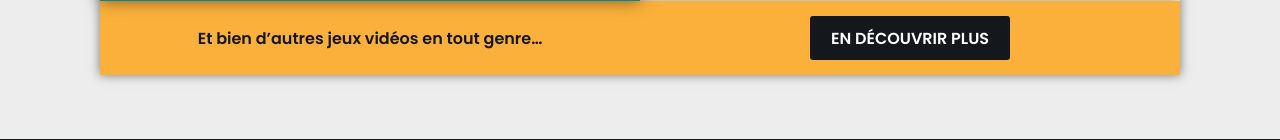
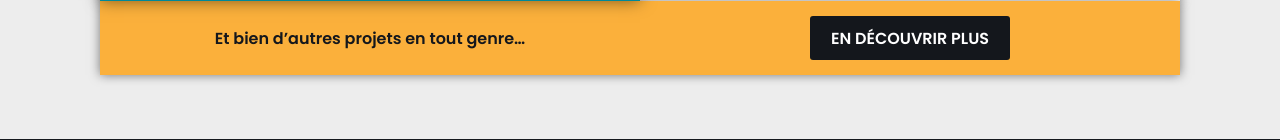
Before and after one commit to mathis-gasparotto/mathisgasparotto.fr, a PHP site: template pages/home.php in a window 1280 px wide. Shown: the part 2299-2439 px from the top of the page. Run offline with PHP 8.4, Linux system fonts and the light colour scheme; the template is opened without the code that fills it, so the values that code supplies are empty; some libraries are stand-ins or nearby versions.

Commit message:
:speech_balloon: Update more text for projects component

```diff
--- a/components/projects.php
+++ b/components/projects.php
@@ -43,7 +43,7 @@ $projects = [
     <?php } ?>
   </div>
   <div class="projects-show-more container">
-    <div class="left bold">Et bien d’autres jeux vidéos en tout genre…</div>
+    <div class="left bold">Et bien d’autres projets en tout genre…</div>
     <div class="right">
       <a href="<?php echo $portfolio_url; ?>" class="btn btn-secondary changing-page-link portfolio_link scroll-to-top">En découvrir plus</a>
     </div>
```
